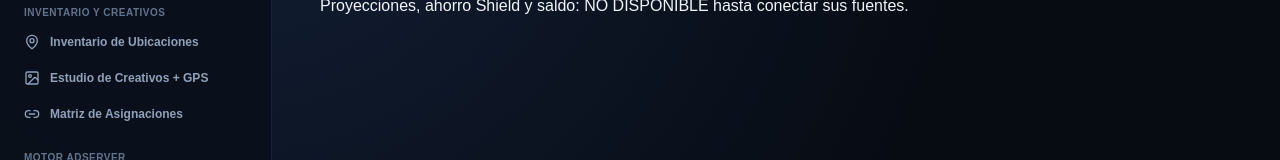
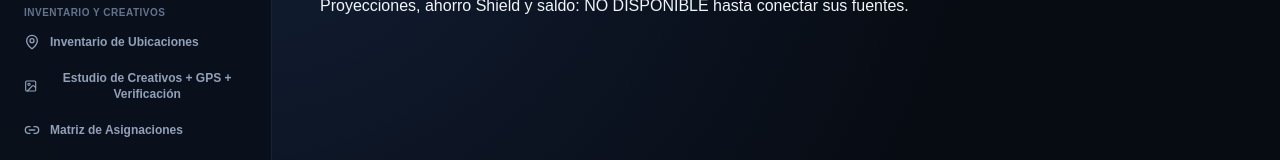
Before and after one commit to papassito/ADSOLUSOL, a React (Vite) app: page / in a window 1280 px wide. Shown: the part 198-358 px from the top of the page. Built offline with nearby package versions, Linux system fonts and the light colour scheme; no server answers.

Commit message:
ui: identify site verification in creatives module

```diff
--- a/src/constants.ts
+++ b/src/constants.ts
@@ -37,9 +37,9 @@ export const MODULE_META: Record<
     icon: MapPin,
   },
   creativos: {
-    title: 'Estudio de Creativos + GPS',
+    title: 'Estudio de Creativos + GPS + Verificación',
     category: 'Inventario y Creativos',
-    subtitle: 'Diseño asistido, conexión a Google Maps ("Cómo llegar") y vista previa SERP móvil',
+    subtitle: 'Diseño de anuncios, geolocalización y verificación del dominio promocionado',
     icon: ImageIcon,
   },
   asignaciones: {
```
